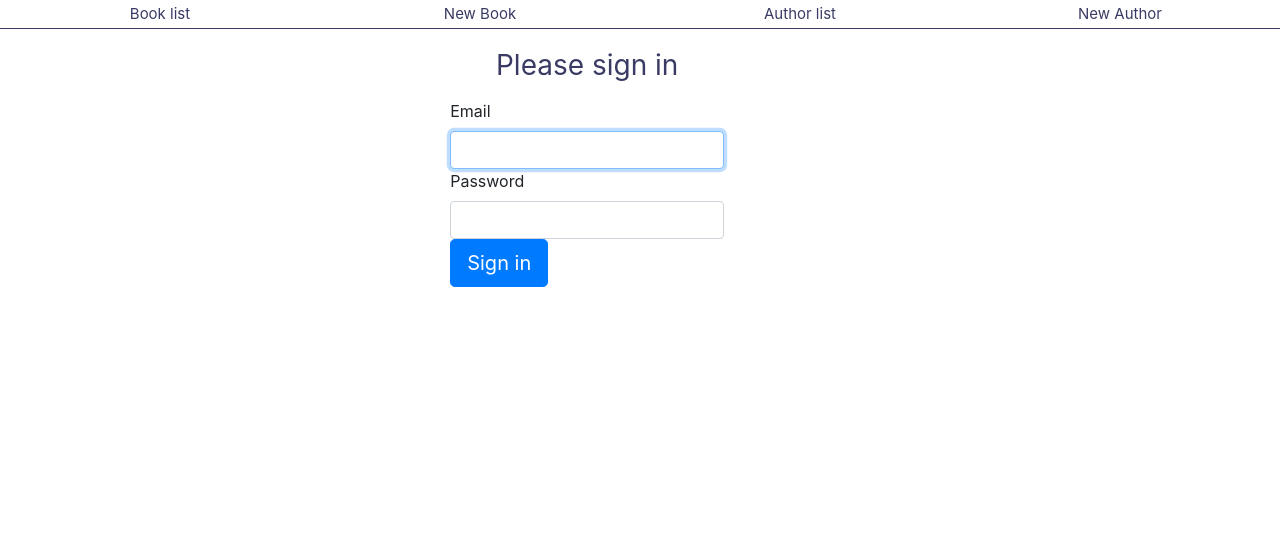
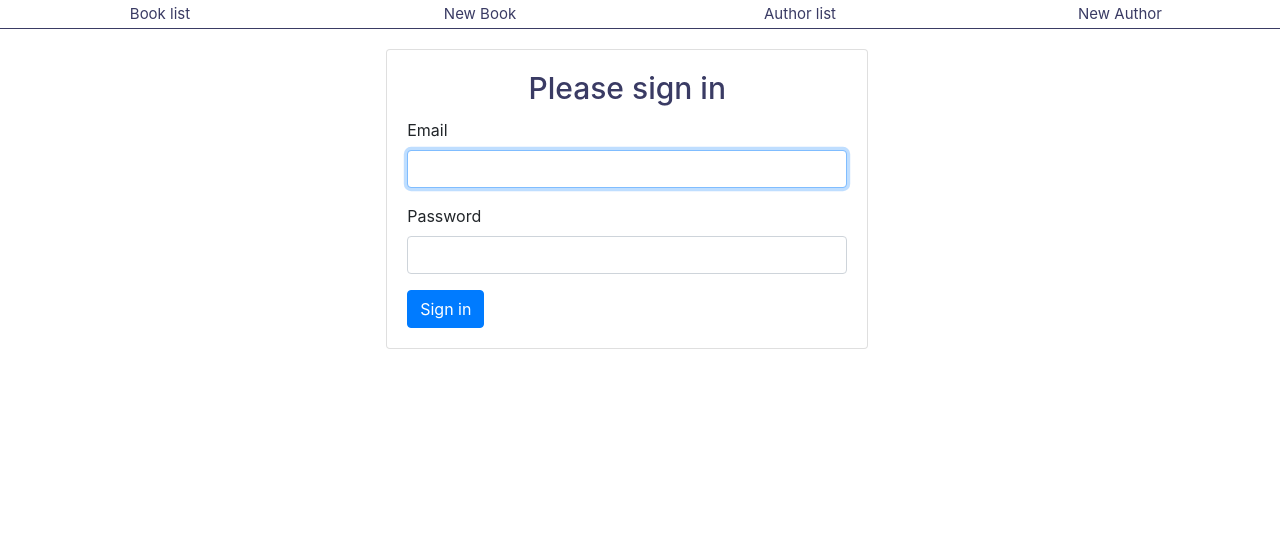
Before and after one commit to rositatisor/biblioteka, a Symfony app: template templates/security/login.html.twig in a window 1280 px wide. Shown: the part 257-800 px from the top of the page. Run offline with Twig, Linux system fonts and the light colour scheme; the template is opened without the code that fills it, so the values that code supplies are empty; style sheets or scripts are compiled from the project's sources; some libraries are stand-ins or nearby versions.

Commit message:
login style update

```diff
--- a/assets/styles/app.scss
+++ b/assets/styles/app.scss
@@ -249,12 +249,17 @@ ul {
     float: left;
     width: 100%;
 }
+
 .buttons.wide > .edit-btn {
     width: 50%;
 }
 
+.card.register {
+    margin-top: 30px;
+}
+
 .card {
-    margin-top: 30px;
+    margin-top: 0;
 }
 
 form {
--- a/templates/registration/register.html.twig
+++ b/templates/registration/register.html.twig
@@ -10,7 +10,7 @@
     <div class="container">
 		<div class="row justify-content-center">
 			<div class="col-md-6">
-				<div class="card">
+				<div class="card register">
 					<div class="card-header">
 						<h1>Register</h1>
 					</div>
@@ -28,7 +28,7 @@
 						<div class="form-check custom">
 							{{ form_row(registrationForm.agreeTerms, { attr: {'class': 'form-check-input custom'} }) }}
 						</div>
-						<button type="submit" class="btn  btn-primary">Register</button>
+						<button type="submit" class="btn btn-primary">Register</button>
 						{{ form_end(registrationForm) }}
 					</div>
 				</div>
--- a/templates/security/login.html.twig
+++ b/templates/security/login.html.twig
@@ -3,7 +3,10 @@
 {% block title %}Log in!{% endblock %}
 
 {% block body %}
-<div class="container create">
+<div class="container">
+		<div class="row justify-content-center">
+			<div class="col-md-6">
+				<div class="card">
     <form method="post">
         {% if error %}
             <div class="alert alert-danger">{{ error.messageKey|trans(error.messageData, 'security') }}</div>
@@ -15,30 +18,21 @@
             </div>
         {% endif %}
 
-        <h1 class="h3 mb-3 font-weight-normal">Please sign in</h1>
-        <label for="inputEmail">Email</label>
-        <input type="email" value="{{ last_username }}" name="email" id="inputEmail" class="form-control" required autofocus>
-        <label for="inputPassword">Password</label>
-        <input type="password" name="password" id="inputPassword" class="form-control" required>
-
-        <input type="hidden" name="_csrf_token"
-            value="{{ csrf_token('authenticate') }}"
-        >
-
-        {#
-            Uncomment this section and add a remember_me option below your firewall to activate remember me functionality.
-            See https://symfony.com/doc/current/security/remember_me.html
-
-            <div class="checkbox mb-3">
-                <label>
-                    <input type="checkbox" name="_remember_me"> Remember me
-                </label>
+        <div class="card-body">
+            <h1 class="card-title">Please sign in</h1>
+            <div class="form-group">
+                <label for="inputEmail">Email</label>
+                <input type="email" value="{{ last_username }}" name="email" id="inputEmail" class="form-control" required autofocus>
             </div>
-        #}
-
-        <button class="btn btn-lg btn-primary" type="submit">
-            Sign in
-        </button>
+            <div class="form-group">
+                <label for="inputPassword">Password</label>
+                <input type="password" name="password" id="inputPassword" class="form-control" required>
+            </div>
+            <input type="hidden" name="_csrf_token" value="{{ csrf_token('authenticate') }}">
+            <button class="btn btn-primary" type="submit">Sign in</button>
+        </div>
     </form>
 </div>
+		</div>
+	</div>
 {% endblock %}
```
